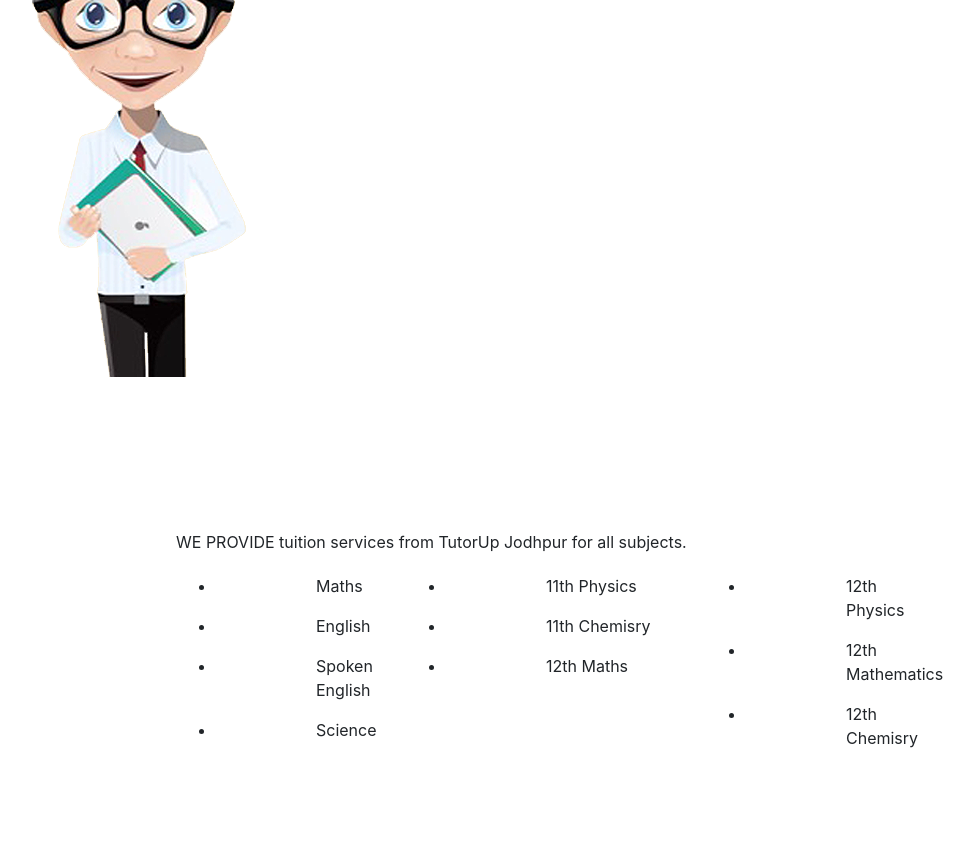
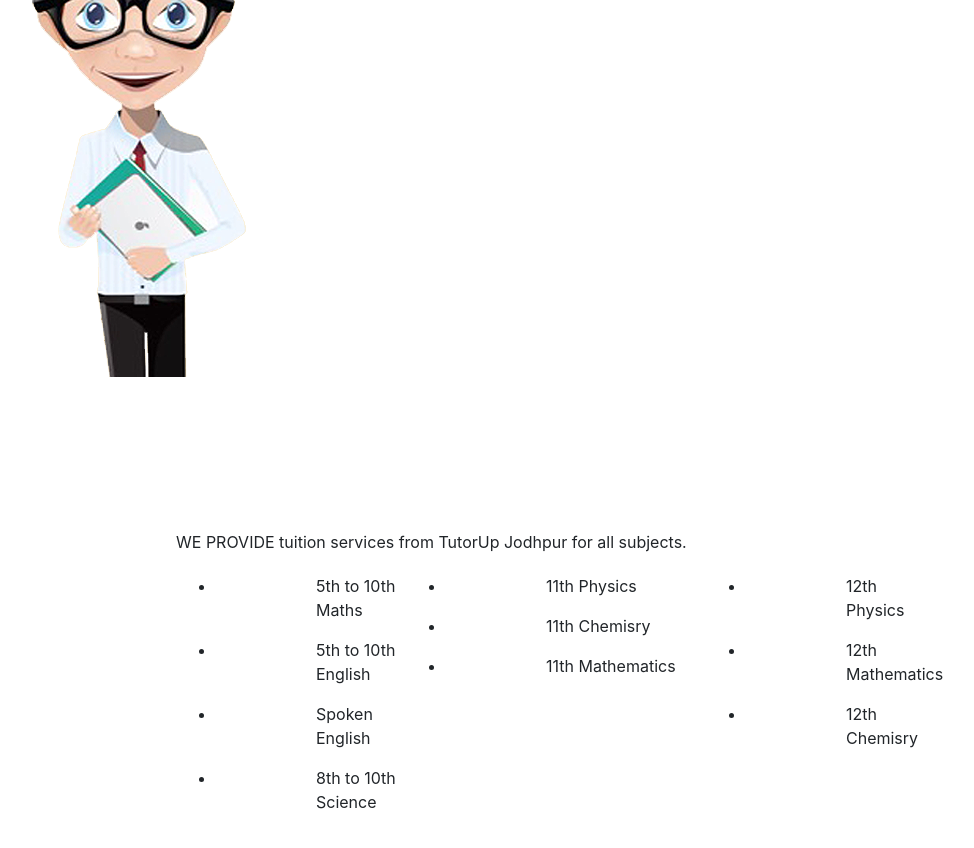
Before and after one commit to tutorupjodhpur/tutorupjodhpur.github.io, a Jekyll site: the page built from resources.html, in a window 1280 px wide and 900 px high, scrolled down 1215 px. Shown: the top 848 px of the window, without its empty margins (89-1063 px from the left). Built offline with Jekyll 4.4.1, drawn with Linux system fonts in a browser that asks for light colours; nearby versions of some CDN libraries; comment, search, counter and statistics services are not loaded.

Commit message:
Update resources.html

```diff
--- a/resources.html
+++ b/resources.html
@@ -30,15 +30,15 @@ layout: default
                       <div><span class="sub_we_topleft">WE PROVIDE  </span><span class="sub_we_topright">tuition services from TutorUp Jodhpur for all subjects.</span></div>
                  <div style="margin-top:20px; height:205px;">
                            <ul style="width:230px;float:left;">
-                          <li><p style="margin-left: 100px;">Maths</p></li>
-                          <li><p style="margin-left: 100px;">English</p></li>
+                          <li><p style="margin-left: 100px;">5th to 10th Maths</p></li>
+                          <li><p style="margin-left: 100px;">5th to 10th English</p></li>
                           <li><p style="margin-left: 100px;">Spoken English</p></li>
-                          <li><p style="margin-left: 100px;">Science</p></li>
+                          <li><p style="margin-left: 100px;">8th to 10th Science</p></li>
                           </ul>
                            <ul style="width:300px;float:left;">
                            <li><p style="margin-left: 100px;">11th Physics</p></li>
                           <li><p style="margin-left: 100px;">11th Chemisry</p></li>
-                          <li><p style="margin-left: 100px;">12th Maths</p></li>
+                          <li><p style="margin-left: 100px;">11th Mathematics</p></li>
                            </ul>
                            <ul style="width:200px;float:left;">
                                 <li><p style="margin-left: 100px;">12th Physics</p></li>
@@ -67,8 +67,8 @@ layout: default
               </div>
  <div class="clear"></div>
       </div>
-               </div>
-        </div>
+      </div>
+      </div>
       </div>
 
 <!--       <div class="row">
```
